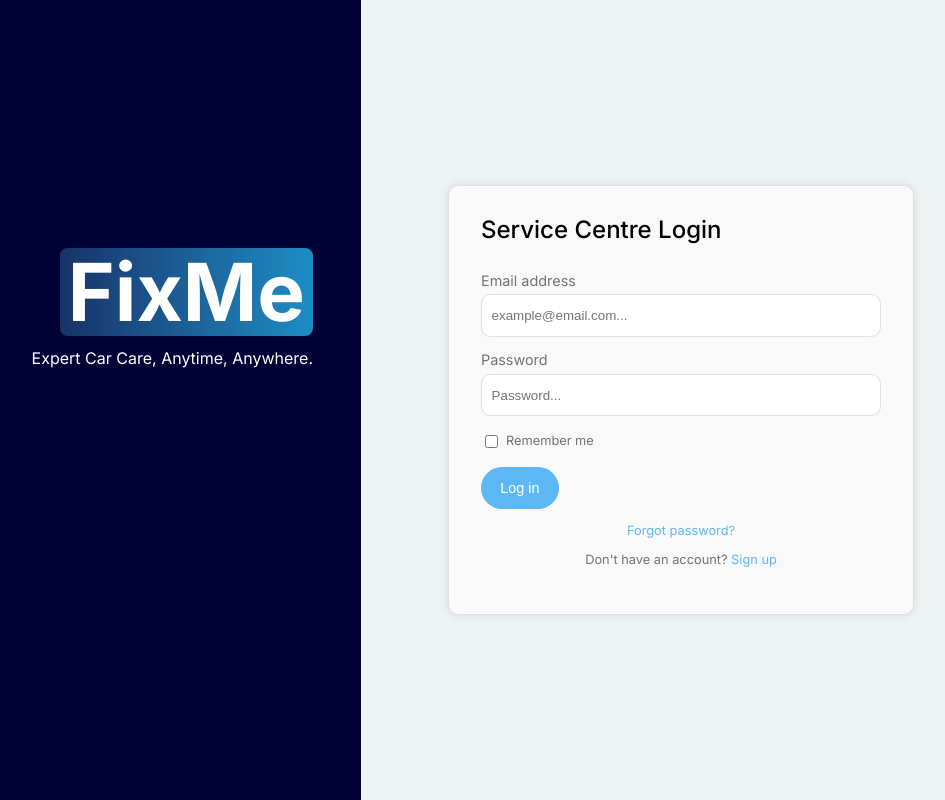
After one commit to kasunmendis7/fixme-technologies, a PHP site: page /service-centre-login in a window 1280 px wide. The commit adds this page. Shown: the whole page, without its empty margins (279-1224 px from the left). Run offline with PHP 8.4, Linux system fonts and the light colour scheme.

Commit message:
service centre login page and signup pages

```diff
--- a/controllers/ServiceCentreController.php
+++ b/controllers/ServiceCentreController.php
@@ -16,4 +16,16 @@ class ServiceCentreController extends Controller
         $this->setLayout('auth');
         return $this->render('/service-centre-dashboard');
     }
+
+    public function serviceCentreSignup()
+    {
+        $this->setLayout('auth');
+        return $this->render('/service-centre-sign-up');
+    }
+
+    public function serviceCentreLogin()
+    {
+        $this->setLayout('auth');
+        return $this->render('/service-centre-login');
+    }
 }
--- /dev/null
+++ b/public/css/service-center/service-centre-login.css
@@ -0,0 +1,187 @@
+.container {
+    display: grid;
+    grid-template-columns: 1fr 1fr;
+    grid-gap: 0;
+    min-height: 100vh;
+    overflow: hidden;
+    max-width: 100vw;
+}
+
+.container .box-1 {
+    background-color: #010336;
+}
+
+.branding, .box-1 {
+    flex: 1;
+    padding: 2rem;
+}
+
+.container .box-2 {
+    display: flex;
+    flex-direction: column;
+    justify-content: center;
+    align-items: center;
+    background: #eef3f4;
+}
+
+.container .box-2 .wrapper {
+    background: #f9f9f9;
+    border: 1px solid #e0e0e0;
+    border-radius: .6rem;
+    box-shadow: 0 0 10px rgba(0, 0, 0, 0.1);
+    padding: 2rem;
+    width: 100%;
+    max-width: 400px;
+}
+
+.branding {
+    display: flex;
+    padding: 1rem;
+    background-color: transparent;
+    flex-direction: column;
+    justify-content: center;
+    margin-top: 200px;
+}
+
+.brand-name {
+    font-weight: bold;
+    font-size: 2rem;
+    margin-bottom: 1rem;
+    color: #333;
+}
+
+.brand-button {
+    padding: 0.25rem 0.5rem;
+    background: linear-gradient(to right, #183369, #1e8dc5);
+    border-radius: 0.5rem;
+    color: white;
+    font-size: 5rem;
+    display: inline-block;
+    float: right;
+}
+
+.tagline {
+    margin-top: 10px;
+    line-height: 1.5;
+    color: white;
+    text-align: right;
+}
+
+.container .box-2 .wrapper .title-1 {
+    margin-bottom: 2rem;
+}
+
+.container .box-2 .wrapper .title-1 h2 {
+    font-size: 1.5rem;
+    font-weight: 500;
+    margin-bottom: 0.3rem;
+}
+
+.login-form {
+    display: flex;
+    flex-direction: column;
+}
+
+.login-form > * {
+    margin-bottom: 1rem;
+}
+
+.login-form {
+    font-size: 0.9rem;
+    font-weight: 400;
+    color: #747373;
+}
+
+.login-form .input-element {
+    display: flex;
+    flex-direction: column;
+    margin-bottom: 1rem;
+}
+
+.login-form .input-element label {
+    margin-bottom: .4rem;
+}
+
+.login-form .input-element input {
+    padding: 0.8rem 0.6rem;
+    border-radius: .6rem;
+    border: 1px solid #e0e0e0;
+    color: #747373;
+}
+
+.login-form .input-element input:focus {
+    border-color: #5db8f5ed;
+    outline: none;
+}
+
+.login-form .input-element:focus-within label {
+    color: #5db8f5f0;
+}
+
+.login-form .remember-me {
+    display: flex;
+    align-items: center;
+    font-size: 0.8rem;
+}
+
+.login-form .remember-me input[type="checkbox"] {
+    margin-right: 0.5rem;
+    accent-color: #5db8f5;
+}
+
+.login-form .btn {
+    padding: 0.8rem 1.2rem;
+    border-radius: 2rem;
+    background: #5db8f5;
+    color: #fff;
+    font-size: 0.9rem;
+    font-weight: 500;
+    cursor: pointer;
+    border: none;
+    transition: background 0.3s;
+}
+
+.login-form .forgot-password {
+    text-align: center;
+    font-size: 0.8rem;
+}
+
+.login-form .forgot-password a {
+    color: #5db8f5;
+    text-decoration: none;
+}
+
+.login-form .sign-up {
+    text-align: center;
+    font-size: 0.8rem;
+}
+
+.login-form .sign-up a {
+    color: #5db8f5;
+    text-decoration: none;
+}
+
+@media screen and (max-width: 768px) {
+    .container {
+        grid-template-columns: 1fr;
+    }
+    .container .box-2 {
+        padding: 2rem;
+    }
+    .container .box-2 .wrapper {
+        padding: 1.5rem;
+    }
+    .container .box-2 .wrapper .title-1 h2 {
+        font-size: 1.3rem;
+    }
+    .login-form {
+        font-size: 0.8rem;
+    }
+    .login-form .input-element input {
+        padding: 0.7rem 0.5rem;
+    }
+    .login-form .btn {
+        padding: 0.7rem 1.1rem;
+        font-size: 0.8rem;
+    }
+}
--- a/public/index.php
+++ b/public/index.php
@@ -16,6 +16,9 @@ $app->router->get('/technician-sign-up', [TechnicianController::class, 'technici
 $app->router->get('/technician-landing', [TechnicianController::class, 'technicianLanding']);
 $app->router->get('/service-centre-landing', [ServiceCentreController::class, 'serviceCentreLanding']);
 $app->router->get('/service-centre-dashboard', [ServiceCentreController::class, 'serviceCentreDashboard']);
+$app->router->get('/service-centre-sign-up', [ServiceCentreController::class, 'serviceCentreSignup']);
+$app->router->get('/service-centre-login', [ServiceCentreController::class, 'serviceCentreLogin']);
+
 
 $app->run();
 
--- /dev/null
+++ b/views/service-centre-login.php
@@ -0,0 +1,62 @@
+<?php
+// Add any necessary PHP logic here
+?>
+
+<!DOCTYPE html>
+<html lang="en">
+
+<head>
+    <meta charset="UTF-8">
+    <meta name="viewport" content="width=device-width, initial-scale=1.0">
+    <title>Service Centre Login</title>
+    <link rel="stylesheet" href="/css/service-center/service-centre-login.css">
+    <link rel="stylesheet" href="/css/base/_reset.css">
+    <link rel="stylesheet" href="/css/base/_global.css">
+</head>
+
+<body>
+<div class="container">
+    <div class="box-1">
+        <div class="branding">
+            <div>
+                <a href="/" class="brand-name">
+                    <span class="brand-button">FixMe</span>
+                </a>
+            </div>
+            <p class="tagline">Expert Car Care, Anytime, Anywhere.</p>
+        </div>
+    </div>
+    <div class="box-2">
+        <div class="wrapper">
+            <div class="title-1">
+                <h2>Service Centre Login</h2>
+            </div>
+            <form action="technician-login.php" method="post" class="login-form">
+                <div class="input-element">
+                    <label for="email">Email address</label>
+                    <input type="email" name="email" id="email" placeholder="example@email.com..." required>
+                </div>
+                <div class="input-element">
+                    <label for="password">Password</label>
+                    <input type="password" name="password" id="password" placeholder="Password..." required>
+                </div>
+                <div class="remember-me">
+                    <input type="checkbox" name="remember-me" id="remember-me">
+                    <label for="remember-me">Remember me</label>
+                </div>
+                <div>
+                    <button type="submit" class="btn">Log in</button>
+                </div>
+                <div class="forgot-password">
+                    <a href="#">Forgot password?</a>
+                </div>
+                <div class="sign-up">
+                    <h6>Don't have an account? <a href="/service-centre-sign-up">Sign up</a></h6>
+                </div>
+            </form>
+        </div>
+    </div>
+</div>
+</body>
+
+</html>
```
Also changed, not shown: views/service-centre-sign-up.php (added, +84 -0 lines).
